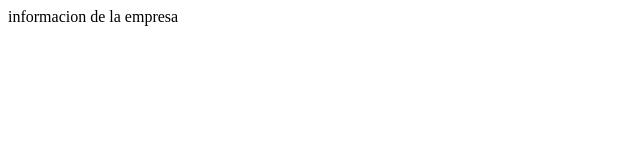
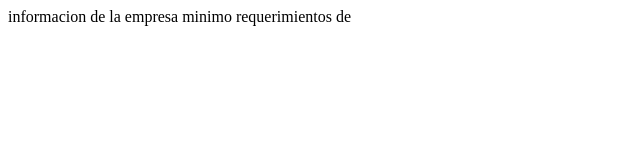
Before and after one commit to santiago322322322/html5, a plain HTML site: page servicio.html in a window 1280 px wide. Shown: the whole page, without its empty margins (0-640 px from the left). Drawn offline with Linux system fonts and the light colour scheme.

Commit message:
Create visualizacion.html

```diff
--- a/servicio.html
+++ b/servicio.html
@@ -1 +1,2 @@
 informacion de la empresa
+minimo requerimientos de <html></html>
```
Also changed, not shown: visualizacion.html (added).
